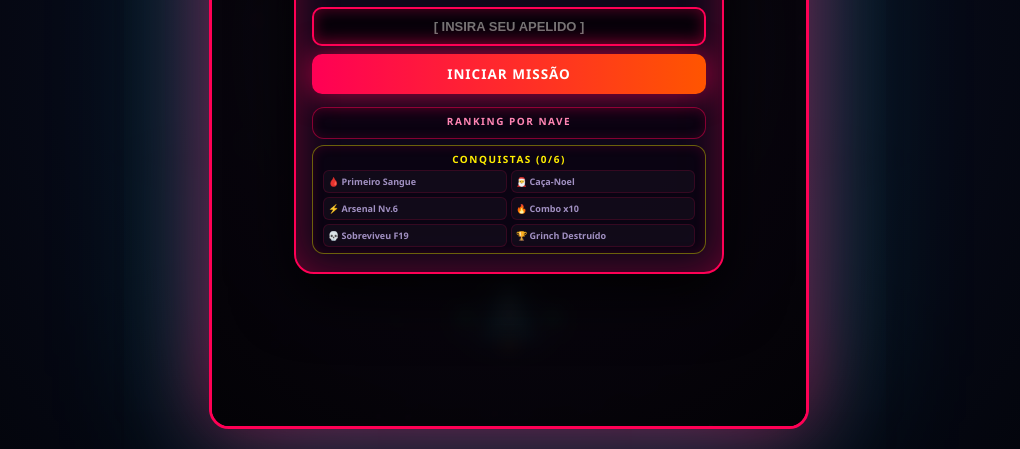
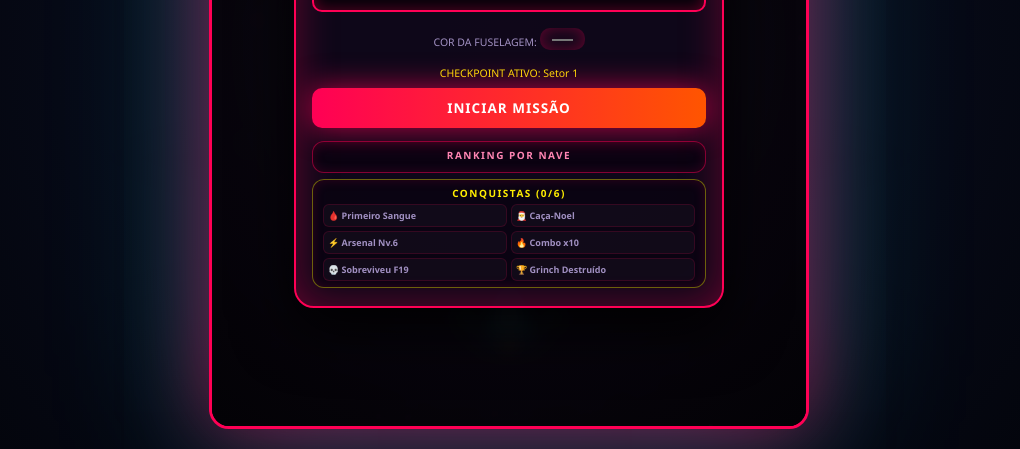
Before and after one commit to WillianBertin/war-memenoel, a plain HTML site: page index.html in a window 1280 px wide. Shown: the part 351-800 px from the top of the page, without its empty margins (131-1151 px from the left). Drawn offline with Linux system fonts and the light colour scheme; animation ran at ten frames a second.

Commit message:
Enhance game title, add color selector and gamepad support
Updated game title and description, added color selector for the ship, and improved gamepad support.

```diff
--- a/index.html
+++ b/index.html
@@ -3,7 +3,7 @@
 <head>
   <meta charset="UTF-8">
   <meta name="viewport" content="width=device-width, initial-scale=1.0, maximum-scale=1.0, user-scalable=no">
-  <title>War Memenoel — Ultra Edition 3D</title>
+  <title>War Memenoel — Ultra Edition 3D (Ultimate)</title>
   <style>
     * { box-sizing: border-box; margin: 0; padding: 0; user-select: none; }
     body {
@@ -80,7 +80,7 @@
       max-height: 96%; overflow-y: auto; position: relative;
     }
     .card::before {
-      content: 'TRUE_3D_BULLET_TIME // V16.0';
+      content: 'ULTIMATE_EDITION // V20.0';
       position: absolute; top: 8px; right: 12px; font-size: 8px; color: #ff0055; letter-spacing: 2px; opacity: 0.7;
     }
     .badge {
@@ -187,8 +187,20 @@
         </div>
 
         <h1>WAR MEMENOEL</h1>
-        <p class="sub">Bullet Time (Shift), Drones Orbitais, 3D Real & Loja Completa!</p>
+        <p class="sub">Hangar, Checkpoints, Gamepad, Bullet Time & 10 Atualizações Supremos!</p>
         <input type="text" id="nome-inicio" placeholder="[ INSIRA SEU APELIDO ]" maxlength="14">
+
+        <!-- SELETOR DE COR DO HANGAR -->
+        <div style="margin: 8px 0; font-size: 10.5px; color: #a190c2;">
+          COR DA FUSELAGEM:
+          <input type="color" id="cor-nave" value="#00f3ff" style="width: 45px; height: 22px; vertical-align: middle; border: none; background: none; cursor: pointer;">
+        </div>
+
+        <!-- CHECKPOINT DE FASE -->
+        <div style="margin-bottom: 8px; font-size: 10.5px; color: #ffee00;">
+          CHECKPOINT ATIVO: Setor <span id="chk-fase">1</span>
+        </div>
+
         <button id="btn-play" type="button" class="btn">INICIAR MISSÃO</button>
         <button id="btn-cont" type="button" class="btn btn-sec hidden">RETORNAR AO SETOR <span id="max-lvl">1</span></button>
 
@@ -260,6 +272,7 @@
     var alertaChefeT = 0, bgmTimer = null, bgmPasso = 0;
     var tipoNaveSelecionada = 1;
     var bulletTimeAtivo = false, bulletTimeCooldown = 0;
+    var corCustomizadaNave = '#00f3ff';
 
     var ultimoTempo = 0;
     var intervaloFps = 1000 / 60;
@@ -351,6 +364,7 @@
       if (mudo || estado !== 'JOGANDO') return;
       try {
         iniciarAudioContext();
+        var bpmModo = (chefeOn && chefe && chefe.hp < chefe.maxHp * 0.25) ? 130 : (fase >= 19 ? 160 : 210);
         var notasNormais = [110, 110, 146.83, 130.81, 164.81, 146.83, 196, 164.81];
         var notasChefe = [98, 103.83, 98, 116.54, 98, 130.81, 116.54, 103.83];
         var escala = (chefeOn || fase >= 19) ? notasChefe : notasNormais;
@@ -550,7 +564,18 @@
     function atualizarJogo() {
       if (estado !== 'JOGANDO') return;
 
-      // Lógica do Bullet Time (Shift esquerdo)
+      // Suporte a Controle USB / Gamepad API
+      var gamepads = navigator.getGamepads ? navigator.getGamepads() : [];
+      var gp = gamepads[0];
+      if (gp) {
+        var stickX = gp.axes[0];
+        var stickY = gp.axes[1];
+        if (Math.abs(stickX) > 0.15) alvoX += stickX * 7.5;
+        if (Math.abs(stickY) > 0.15) alvoY += stickY * 7.5;
+        if (gp.buttons[0].pressed && nave.ult >= 100) ativarSuperLaser();
+        if (gp.buttons[4].pressed) bulletTimeAtivo = true; else bulletTimeAtivo = false;
+      }
+
       var multiplicadorTempo = 1;
       if (bulletTimeAtivo) {
         multiplicadorTempo = 0.5;
@@ -589,26 +614,25 @@
         tirosDisparados++;
         som(600 + nave.arma * 60, 'triangle', 0.06, 0.035);
 
-        // Disparos da Nave Principal
         if (tipoNaveSelecionada === 1) {
           if (nave.arma === 1) {
-            tiros.push({ x: nave.x, y: nave.y - 24, vx: 0, vy: -16, d: danoBase, cor: '#00f3ff', tipo: 'LASER' });
+            tiros.push({ x: nave.x, y: nave.y - 24, vx: 0, vy: -16, d: danoBase, cor: corCustomizadaNave, tipo: 'LASER' });
           } else if (nave.arma === 2) {
-            tiros.push({ x: nave.x - 14, y: nave.y - 20, vx: 0, vy: -16, d: danoBase, cor: '#00f3ff', tipo: 'LASER' });
-            tiros.push({ x: nave.x + 14, y: nave.y - 20, vx: 0, vy: -16, d: danoBase, cor: '#00f3ff', tipo: 'LASER' });
+            tiros.push({ x: nave.x - 14, y: nave.y - 20, vx: 0, vy: -16, d: danoBase, cor: corCustomizadaNave, tipo: 'LASER' });
+            tiros.push({ x: nave.x + 14, y: nave.y - 20, vx: 0, vy: -16, d: danoBase, cor: corCustomizadaNave, tipo: 'LASER' });
           } else if (nave.arma === 3) {
             tiros.push({ x: nave.x, y: nave.y - 28, vx: 0, vy: -17, d: danoBase * 1.2, cor: '#ffee00', tipo: 'LASER' });
-            tiros.push({ x: nave.x - 20, y: nave.y - 18, vx: -1.8, vy: -15, d: danoBase, cor: '#00f3ff', tipo: 'LASER' });
-            tiros.push({ x: nave.x + 20, y: nave.y - 18, vx: 1.8, vy: -15, d: danoBase, cor: '#00f3ff', tipo: 'LASER' });
+            tiros.push({ x: nave.x - 20, y: nave.y - 18, vx: -1.8, vy: -15, d: danoBase, cor: corCustomizadaNave, tipo: 'LASER' });
+            tiros.push({ x: nave.x + 20, y: nave.y - 18, vx: 1.8, vy: -15, d: danoBase, cor: corCustomizadaNave, tipo: 'LASER' });
           } else if (nave.arma === 4) {
             tiros.push({ x: nave.x - 12, y: nave.y - 22, vx: -1, vy: -17, d: danoBase, cor: '#ff0055', tipo: 'LASER' });
             tiros.push({ x: nave.x + 12, y: nave.y - 22, vx: 1, vy: -17, d: danoBase, cor: '#ff0055', tipo: 'LASER' });
-            tiros.push({ x: nave.x - 28, y: nave.y - 14, vx: -3.5, vy: -14, d: danoBase, cor: '#00f3ff', tipo: 'LASER' });
-            tiros.push({ x: nave.x + 28, y: nave.y - 14, vx: 3.5, vy: -14, d: danoBase, cor: '#00f3ff', tipo: 'LASER' });
+            tiros.push({ x: nave.x - 28, y: nave.y - 14, vx: -3.5, vy: -14, d: danoBase, cor: corCustomizadaNave, tipo: 'LASER' });
+            tiros.push({ x: nave.x + 28, y: nave.y - 14, vx: 3.5, vy: -14, d: danoBase, cor: corCustomizadaNave, tipo: 'LASER' });
           } else if (nave.arma === 5) {
             tiros.push({ x: nave.x, y: nave.y - 30, vx: 0, vy: -18, d: danoBase * 1.5, cor: '#ff0055', tipo: 'ONDA' });
-            tiros.push({ x: nave.x - 18, y: nave.y - 22, vx: -2.2, vy: -16, d: danoBase, cor: '#00f3ff', tipo: 'LASER' });
-            tiros.push({ x: nave.x + 18, y: nave.y - 22, vx: 2.2, vy: -16, d: danoBase, cor: '#00f3ff', tipo: 'LASER' });
+            tiros.push({ x: nave.x - 18, y: nave.y - 22, vx: -2.2, vy: -16, d: danoBase, cor: corCustomizadaNave, tipo: 'LASER' });
+            tiros.push({ x: nave.x + 18, y: nave.y - 22, vx: 2.2, vy: -16, d: danoBase, cor: corCustomizadaNave, tipo: 'LASER' });
             tiros.push({ x: nave.x - 36, y: nave.y - 14, vx: -4.5, vy: -13, d: danoBase, cor: '#ffee00', tipo: 'LASER' });
             tiros.push({ x: nave.x + 36, y: nave.y - 14, vx: 4.5, vy: -13, d: danoBase, cor: '#ffee00', tipo: 'LASER' });
           } else {
@@ -643,7 +667,6 @@
           }
         }
 
-        // Disparo Automático dos Drones de Apoio Orbitais
         if (nave.drones > 0) {
           tiros.push({ x: nave.x - 30, y: nave.y - 10, vx: 0, vy: -15, d: danoBase * 0.5, cor: '#00ff88', tipo: 'LASER' });
           tiros.push({ x: nave.x + 30, y: nave.y - 10, vx: 0, vy: -15, d: danoBase * 0.5, cor: '#00ff88', tipo: 'LASER' });
@@ -1091,8 +1114,8 @@
       ctx.beginPath(); ctx.moveTo(-6, 22); ctx.lineTo(0, 28 + Math.random() * 8); ctx.lineTo(6, 22); ctx.fill();
 
       ctx.shadowBlur = 30;
-      ctx.shadowColor = tipoNaveSelecionada === 2 ? '#ff0055' : (tipoNaveSelecionada === 3 ? '#ffee00' : '#00f3ff');
-      ctx.fillStyle = tipoNaveSelecionada === 2 ? '#bf003e' : (tipoNaveSelecionada === 3 ? '#bfa100' : '#0099bb');
+      ctx.shadowColor = corCustomizadaNave;
+      ctx.fillStyle = corCustomizadaNave;
       ctx.beginPath();
       ctx.moveTo(-12, 8); ctx.lineTo(-38, 24); ctx.lineTo(-18, 14);
       ctx.closePath(); ctx.fill();
@@ -1100,7 +1123,7 @@
       ctx.moveTo(12, 8); ctx.lineTo(38, 24); ctx.lineTo(18, 14);
       ctx.closePath(); ctx.fill();
 
-      ctx.fillStyle = tipoNaveSelecionada === 2 ? '#ff0055' : (tipoNaveSelecionada === 3 ? '#ffee00' : '#00f3ff');
+      ctx.fillStyle = corCustomizadaNave;
       ctx.beginPath();
       ctx.moveTo(0, -36); ctx.lineTo(-24, 20); ctx.lineTo(0, 14); ctx.lineTo(24, 20);
       ctx.closePath(); ctx.fill();
@@ -1117,7 +1140,6 @@
       }
       ctx.restore();
 
-      // Desenhar Drones Orbitais
       if (nave.drones > 0) {
         var anguloDrone = q * 0.08;
         var d1X = nave.x + Math.cos(anguloDrone) * 45, d1Y = nave.y + Math.sin(anguloDrone) * 20;
@@ -1193,6 +1215,7 @@
       document.getElementById('btn-ok').textContent = (acaoModo === 'PROX') ? 'PRÓXIMO SETOR' : 'JOGAR NOVAMENTE';
       if (acaoModo === 'PROX' && fase + 1 > maxFaseSalva) {
         maxFaseSalva = fase + 1; localStorage.setItem('wm_maxf', maxFaseSalva);
+        localStorage.setItem('wm_chk', maxFaseSalva); // Checkpoint salvo
       }
       salvarRanking('nome-inicio');
       document.getElementById('modal').classList.remove('hidden');
@@ -1216,6 +1239,10 @@
         var n = localStorage.getItem('wm_n') || '';
         document.getElementById('nome-inicio').value = n;
         maxFaseSalva = parseInt(localStorage.getItem('wm_maxf') || '1', 10);
+
+        var chkFase = parseInt(localStorage.getItem('wm_chk') || '1', 10);
+        document.getElementById('chk-fase').textContent = chkFase;
+
         if (maxFaseSalva > 1) {
           document.getElementById('max-lvl').textContent = maxFaseSalva;
           document.getElementById('btn-cont').classList.remove('hidden');
@@ -1276,6 +1303,13 @@
     document.getElementById('btn-som').onclick = function() { mudo = !mudo; this.textContent = mudo ? 'MUDO' : 'SOM'; };
     document.getElementById('btn-ult').onclick = ativarSuperLaser;
 
+    document.getElementById('cor-nave').oninput = function() {
+      corCustomizadaNave = this.value;
+      localStorage.setItem('wm_cor', corCustomizadaNave);
+    };
+    var corSalva = localStorage.getItem('wm_cor');
+    if (corSalva) { corCustomizadaNave = corSalva; document.getElementById('cor-nave').value = corSalva; }
+
     document.getElementById('btn-play').onclick = function() {
       var n = document.getElementById('nome-inicio').value.trim() || 'Piloto';
       localStorage.setItem('wm_n', n);
@@ -1292,7 +1326,8 @@
       pontos = 0; totalAbatesPartida = 0; tirosDisparados = 0; tirosAcertados = 0;
       nave.hp = 100; nave.arma = 1; nave.ult = 0; nave.escudoT = 0;
       document.getElementById('start-screen').classList.add('hidden');
-      iniciarFase(maxFaseSalva);
+      var checkpointSalvo = parseInt(localStorage.getItem('wm_chk') || maxFaseSalva, 10);
+      iniciarFase(checkpointSalvo);
       estado = 'JOGANDO';
     };
 
```
